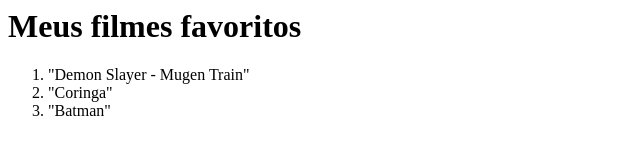
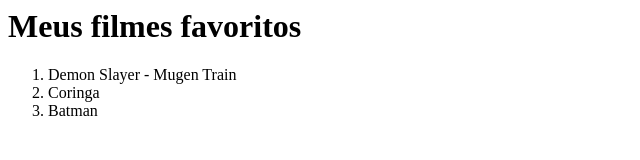
Before and after one commit to Kayllwr/meus-filmes, a plain HTML site: page index.html in a window 1280 px wide. Shown: the full height of the page, 0-640 px from the left. Drawn offline with Linux system fonts and the light colour scheme.

Commit message:
Update index.html

```diff
--- a/index.html
+++ b/index.html
@@ -9,9 +9,9 @@
         <h1>Meus filmes favoritos</h1>
 
         <ol>
-            <li>"Demon Slayer - Mugen Train"</li>
-            <li>"Coringa"</li>
-            <li>"Batman"</li>
+            <li>Demon Slayer - Mugen Train</li>
+            <li>Coringa</li>
+            <li>Batman</li>
         </ol>
     </body>
 </html>
```
